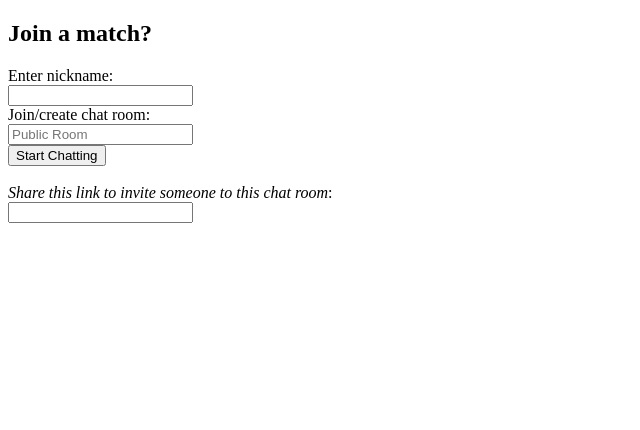
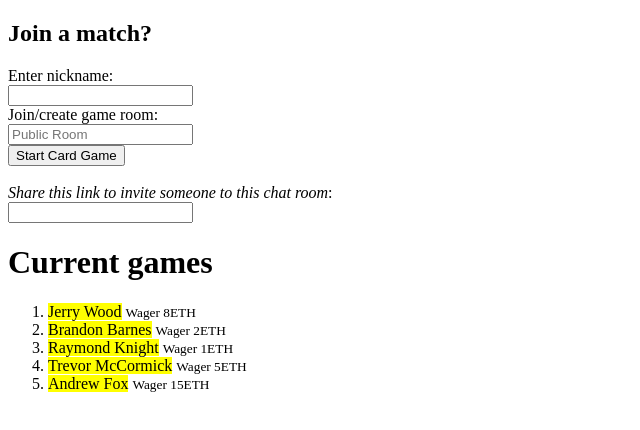
Before and after one commit to littlezigy/crypto-cards, a plain HTML site: page DApp/Client/waitingroom.html in a window 1280 px wide. Shown: the whole page, without its empty margins (0-640 px from the left). Drawn offline with Linux system fonts and the light colour scheme.

Commit message:
Added html for waitingroom, added some code to card script

```diff
--- a/DApp/Client/waitingroom.html
+++ b/DApp/Client/waitingroom.html
@@ -12,11 +12,11 @@
         <br />
         <input type="text" id="" class=""/>
         <br />
-        <label for="" class="">Join/create chat room: </label>
+        <label for="" class="">Join/create game room: </label>
         <br/>
         <input type="text" id="" class="" placeholder="Public Room"/>
         <br/>
-        <button id="" class="">Start Chatting</button>
+        <button id="" class="">Start Card Game</button>
 
         <br/><br/>
         <label for=""><i>Share this link to invite someone to this chat room</i>: </label>
@@ -25,6 +25,35 @@
         <br/>
     </div>
     <!-- //List of current games -->
-
+    <div class="Sessions">
+        <h1>
+          <!-- <svg class="ico-cup">
+            <use xlink:href="#cup"></use>
+          </svg> -->
+          Current games
+        </h1>
+        <ol>
+          <li>
+            <mark>Jerry Wood</mark>
+            <small>Wager 8ETH</small>
+          </li>
+          <li>
+            <mark>Brandon Barnes</mark>
+            <small>Wager 2ETH</small>
+          </li>
+          <li>
+            <mark>Raymond Knight</mark>
+            <small>Wager 1ETH</small>
+          </li>
+          <li>
+            <mark>Trevor McCormick</mark>
+            <small>Wager 5ETH</small>
+          </li>
+          <li>
+            <mark>Andrew Fox</mark>
+            <small>Wager 15ETH</small>
+          </li>
+        </ol>
+      </div>
 </body>
 </html>
```
Also changed, not shown: DApp/Client/js/example.js (+6 -4 lines).
